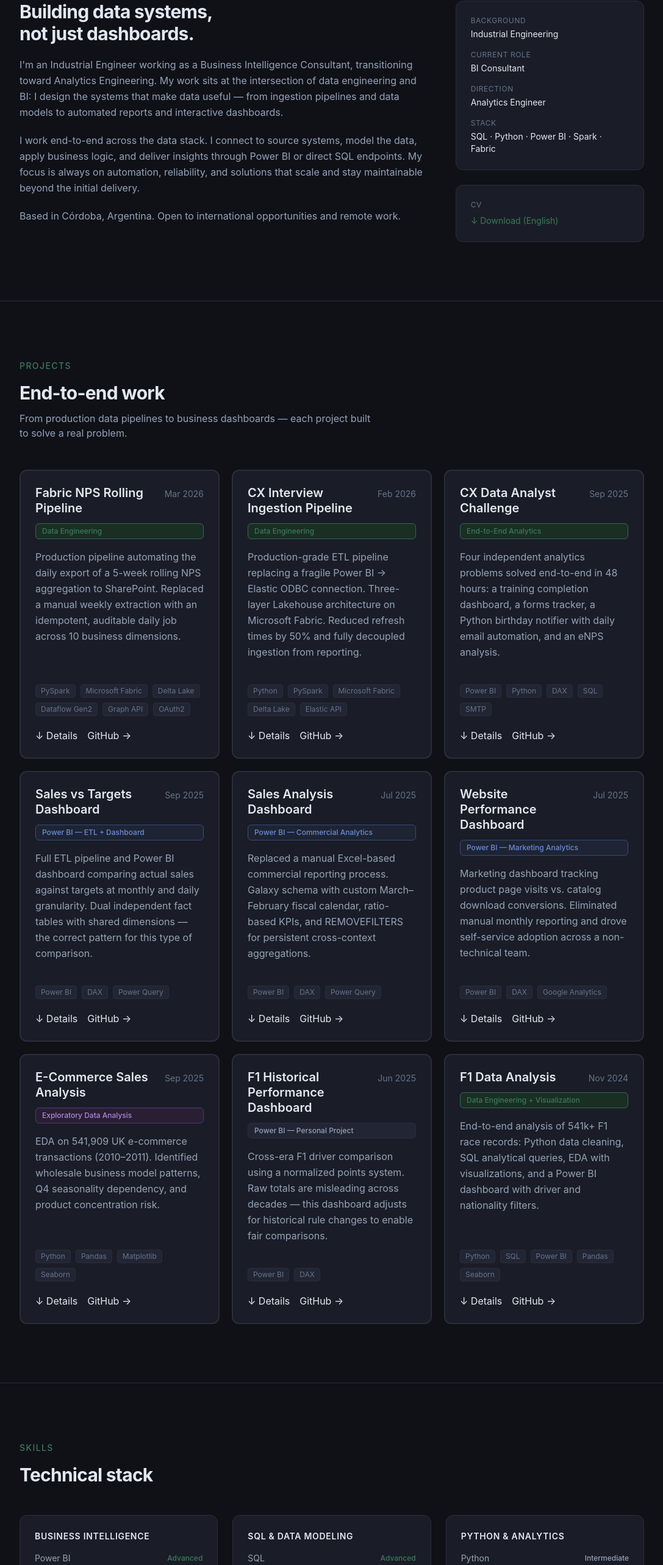
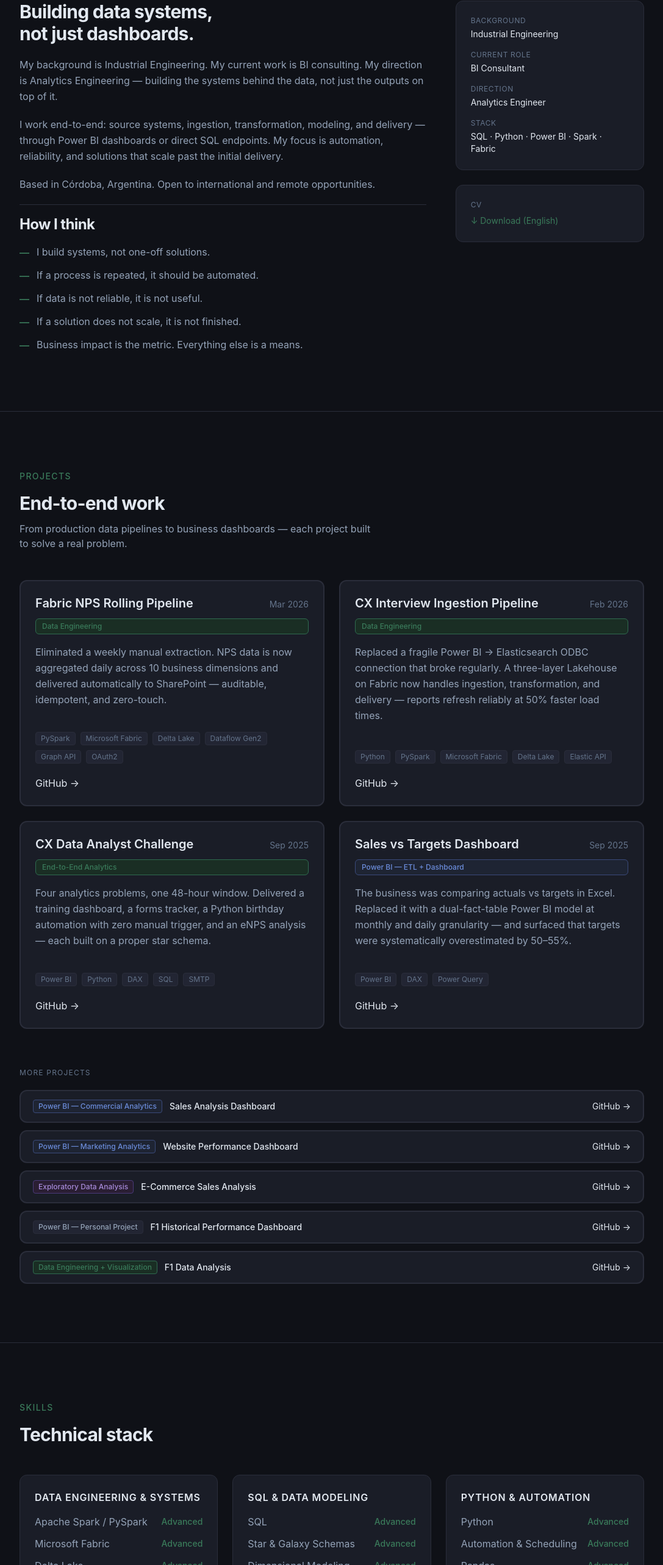
Before and after one commit to joacoferrer00/my-portfolio, a React (Vite) app: page / in a window 1280 px wide. Shown: the part 932-3498 px from the top of the page at 61% size, without its empty margins (96-1183 px from the left). Built offline with nearby package versions, Linux system fonts and the light colour scheme.

Commit message:
Phase 3 complete: content, interactions, hierarchy, docs updated

```diff
--- a/src/App.jsx
+++ b/src/App.jsx
@@ -12,7 +12,7 @@
       <main>
         <Hero />
         <About />
-        <Projects />
+<Projects />
         <Skills />
         <Contact />
       </main>
--- a/src/components/ProjectCard.jsx
+++ b/src/components/ProjectCard.jsx
@@ -9,11 +9,54 @@
   'Data Engineering + Visualization': 'bg-[#1a2e24] text-[#3A7A5A] border-[#2F6B4F]',
 }
 
-export default function ProjectCard({ project, expanded, onToggle }) {
+export default function ProjectCard({ project, expanded, onToggle, minimal = false }) {
   const typeClass = typeColors[project.type] || 'bg-[#222533] text-[#94a3b8] border-[#2a2d3a]'
 
+  if (minimal) {
     return (
-    <article className="flex flex-col bg-[#1a1d27] border-2 border-[#2a2d3a] rounded-xl overflow-hidden hover:border-[#3A7A5A] hover:scale-[1.02] transition-all duration-300">
+      <article
+        onClick={onToggle}
+        className="cursor-pointer bg-[#1a1d27] border-2 border-[#2a2d3a] rounded-xl overflow-hidden hover:border-[#3A7A5A] hover:scale-[1.01] transition-all duration-300"
+      >
+        <div className="flex items-center justify-between gap-4 px-5 py-3.5">
+          <div className="flex items-center gap-3 min-w-0">
+            <span className={`shrink-0 text-xs font-medium px-2 py-0.5 rounded border ${typeClass}`}>
+              {project.type}
+            </span>
+            <h3 className="text-[#e2e8f0] font-medium text-sm truncate">{project.title}</h3>
+          </div>
+          <a
+            href={project.repo}
+            target="_blank"
+            rel="noopener noreferrer"
+            onClick={(e) => e.stopPropagation()}
+            className="shrink-0 text-sm text-[#e2e8f0] hover:text-[#3A7A5A] active:text-[#2F6B4F] transition-colors duration-200"
+          >
+            GitHub →
+          </a>
+        </div>
+
+        <div
+          style={{
+            maxHeight: expanded ? '120px' : '0',
+            opacity: expanded ? 1 : 0,
+            overflow: 'hidden',
+            transition: 'max-height 0.35s cubic-bezier(0.4, 0, 0.2, 1), opacity 0.25s ease',
+          }}
+        >
+          <p className="px-5 pb-4 text-sm text-[#94a3b8] leading-relaxed border-t border-[#2a2d3a] pt-3">
+            {project.summary}
+          </p>
+        </div>
+      </article>
+    )
+  }
+
+  return (
+    <article
+      onClick={onToggle}
+      className="cursor-pointer flex flex-col bg-[#1a1d27] border-2 border-[#2a2d3a] rounded-xl overflow-hidden hover:border-[#3A7A5A] hover:scale-[1.02] transition-all duration-300"
+    >
       {/* Top content — grows to fill available height */}
       <div className="flex flex-col flex-1 p-6">
         <div className="flex items-start justify-between gap-4 mb-3">
@@ -83,23 +126,16 @@
           ))}
         </div>
 
-        <div className="flex items-center gap-4">
-          <button
-            onClick={onToggle}
-            className="text-base text-[#e2e8f0] hover:text-[#3A7A5A] active:text-[#2F6B4F] transition-colors duration-200"
-          >
-            {expanded ? '↑ Less' : '↓ Details'}
-          </button>
         <a
           href={project.repo}
           target="_blank"
           rel="noopener noreferrer"
+          onClick={(e) => e.stopPropagation()}
           className="text-base text-[#e2e8f0] hover:text-[#3A7A5A] active:text-[#2F6B4F] transition-colors duration-200"
         >
           GitHub →
         </a>
       </div>
-      </div>
     </article>
   )
 }
--- a/src/data/projects.js
+++ b/src/data/projects.js
@@ -6,7 +6,7 @@
     type: 'Data Engineering',
     tools: ['PySpark', 'Microsoft Fabric', 'Delta Lake', 'Dataflow Gen2', 'Graph API', 'OAuth2'],
     summary:
-      'Production pipeline automating the daily export of a 5-week rolling NPS aggregation to SharePoint. Replaced a manual weekly extraction with an idempotent, auditable daily job across 10 business dimensions.',
+      'Eliminated a weekly manual extraction. NPS data is now aggregated daily across 10 business dimensions and delivered automatically to SharePoint — auditable, idempotent, and zero-touch.',
     highlights: [
       'Three-layer architecture: Data Warehouse → Dataflow Gen2 → PySpark export notebook',
       'ISO 8601 Thursday rule and Monday-branching logic for exact 5-week rolling windows',
@@ -25,7 +25,7 @@
     type: 'Data Engineering',
     tools: ['Python', 'PySpark', 'Microsoft Fabric', 'Delta Lake', 'Elastic API'],
     summary:
-      'Production-grade ETL pipeline replacing a fragile Power BI → Elastic ODBC connection. Three-layer Lakehouse architecture on Microsoft Fabric. Reduced refresh times by 50% and fully decoupled ingestion from reporting.',
+      'Replaced a fragile Power BI → Elasticsearch ODBC connection that broke regularly. A three-layer Lakehouse on Fabric now handles ingestion, transformation, and delivery — reports refresh reliably at 50% faster load times.',
     highlights: [
       'Spark notebooks ingesting Elastic API with 10k-record pagination',
       'Three-layer architecture: Raw Parquet → Staging → Delta Lake curated tables',
@@ -43,7 +43,7 @@
     type: 'End-to-End Analytics',
     tools: ['Power BI', 'Python', 'DAX', 'SQL', 'SMTP'],
     summary:
-      'Four independent analytics problems solved end-to-end in 48 hours: a training completion dashboard, a forms tracker, a Python birthday notifier with daily email automation, and an eNPS analysis.',
+      'Four analytics problems, one 48-hour window. Delivered a training dashboard, a forms tracker, a Python birthday automation with zero manual trigger, and an eNPS analysis — each built on a proper star schema.',
     highlights: [
       'Star schema data models for all Power BI cases',
       'Python automation: daily scheduled email script with zero manual trigger',
@@ -60,7 +60,7 @@
     type: 'Power BI — ETL + Dashboard',
     tools: ['Power BI', 'DAX', 'Power Query'],
     summary:
-      'Full ETL pipeline and Power BI dashboard comparing actual sales against targets at monthly and daily granularity. Dual independent fact tables with shared dimensions — the correct pattern for this type of comparison.',
+      'The business was comparing actuals vs targets in Excel. Replaced it with a dual-fact-table Power BI model at monthly and daily granularity — and surfaced that targets were systematically overestimated by 50–55%.',
     highlights: [
       'Dual fact table star schema: FACT_VENTAS + FACT_OBJETIVOS fully independent',
       'Side-by-side monthly/daily comparison with dynamic slicers',
@@ -94,7 +94,7 @@
     type: 'Power BI — Marketing Analytics',
     tools: ['Power BI', 'DAX', 'Google Analytics'],
     summary:
-      'Marketing dashboard tracking product page visits vs. catalog download conversions. Eliminated manual monthly reporting and drove self-service adoption across a non-technical team.',
+      'Eliminated manual monthly reporting. Tracks product page visits vs. catalog download conversions, drove self-service adoption across a non-technical team.',
     highlights: [
       'Automated ingestion from Google Analytics CSV exports via Power Query',
       'Bookmark-based navigation mimicking a multi-page app',
@@ -111,7 +111,7 @@
     type: 'Exploratory Data Analysis',
     tools: ['Python', 'Pandas', 'Matplotlib', 'Seaborn'],
     summary:
-      'EDA on 541,909 UK e-commerce transactions (2010–2011). Identified wholesale business model patterns, Q4 seasonality dependency, and product concentration risk.',
+      'EDA on 541,909 UK e-commerce transactions. Identified wholesale business model patterns, Q4 seasonality dependency, and product concentration risk.',
     highlights: [
       '541k rows: cleaning, deduplication, derived metrics',
       'KPIs: £9.7M revenue, £376 avg order value, 199 avg units/order',
@@ -128,7 +128,7 @@
     type: 'Power BI — Personal Project',
     tools: ['Power BI', 'DAX'],
     summary:
-      'Cross-era F1 driver comparison using a normalized points system. Raw totals are misleading across decades — this dashboard adjusts for historical rule changes to enable fair comparisons.',
+      'Cross-era F1 driver comparison using a normalized points system to enable fair comparisons across different rule sets and eras.',
     highlights: [
       'Normalization logic applied at fact table level, preserving originals',
       'Fangio leads by average: 15.78 normalized pts/race',
@@ -145,7 +145,7 @@
     type: 'Data Engineering + Visualization',
     tools: ['Python', 'SQL', 'Power BI', 'Pandas', 'Seaborn'],
     summary:
-      'End-to-end analysis of 541k+ F1 race records: Python data cleaning, SQL analytical queries, EDA with visualizations, and a Power BI dashboard with driver and nationality filters.',
+      'End-to-end analysis of 541k+ F1 race records: Python data cleaning, SQL analytical queries, EDA with visualizations, and a Power BI dashboard.',
     highlights: [
       '541k+ rows cleaned and normalized in Pandas',
       'SQL queries for top drivers, championships, career lengths',
--- a/src/data/skills.js
+++ b/src/data/skills.js
@@ -1,12 +1,13 @@
 export const skillGroups = [
   {
-    category: 'Business Intelligence',
+    category: 'Data Engineering & Systems',
     skills: [
-      { name: 'Power BI', level: 'Advanced' },
-      { name: 'DAX', level: 'Advanced' },
-      { name: 'Power Query (M)', level: 'Advanced' },
-      { name: 'Data Modeling', level: 'Advanced' },
-      { name: 'Dashboard Design', level: 'Advanced' },
+      { name: 'Apache Spark / PySpark', level: 'Advanced' },
+      { name: 'Microsoft Fabric', level: 'Advanced' },
+      { name: 'Delta Lake', level: 'Advanced' },
+      { name: 'Lakehouse Architecture', level: 'Intermediate' },
+      { name: 'REST API Ingestion', level: 'Intermediate' },
+      { name: 'Pipeline Design', level: 'Advanced' },
     ],
   },
   {
@@ -15,28 +16,25 @@
       { name: 'SQL', level: 'Advanced' },
       { name: 'Star & Galaxy Schemas', level: 'Advanced' },
       { name: 'Dimensional Modeling', level: 'Advanced' },
-      { name: 'Query Optimization', level: 'Intermediate' },
+      { name: 'Query Optimization', level: 'Advanced' },
     ],
   },
   {
-    category: 'Python & Analytics',
+    category: 'Python & Automation',
     skills: [
-      { name: 'Python', level: 'Intermediate' },
-      { name: 'Pandas', level: 'Intermediate' },
-      { name: 'Matplotlib / Seaborn', level: 'Intermediate' },
-      { name: 'Automation & Scheduling', level: 'Intermediate' },
-      { name: 'Exploratory Data Analysis', level: 'Intermediate' },
+      { name: 'Python', level: 'Advanced' },
+      { name: 'Automation & Scheduling', level: 'Advanced' },
+      { name: 'Pandas', level: 'Advanced' },
+      { name: 'Exploratory Data Analysis', level: 'Advanced' },
     ],
   },
   {
-    category: 'Data Engineering',
+    category: 'Business Intelligence',
     skills: [
-      { name: 'Apache Spark / PySpark', level: 'Intermediate' },
-      { name: 'Microsoft Fabric', level: 'Intermediate' },
-      { name: 'Delta Lake', level: 'Intermediate' },
-      { name: 'Lakehouse Architecture', level: 'Intermediate' },
-      { name: 'REST API Ingestion', level: 'Intermediate' },
-      { name: 'Parquet / Delta Storage', level: 'Intermediate' },
+      { name: 'Power BI', level: 'Advanced' },
+      { name: 'DAX', level: 'Advanced' },
+      { name: 'Power Query (M)', level: 'Advanced' },
+      { name: 'Dashboard Design', level: 'Advanced' },
     ],
   },
   {
@@ -44,8 +42,7 @@
     skills: [
       { name: 'Git / GitHub', level: 'Intermediate' },
       { name: 'Power Automate', level: 'Intermediate' },
-      { name: 'Microsoft Fabric / Power Platform', level: 'Intermediate' },
-      { name: 'Notion', level: 'Proficient' },
+      { name: 'Microsoft Power Platform', level: 'Advanced' },
     ],
   },
 ]
--- a/src/sections/About.jsx
+++ b/src/sections/About.jsx
@@ -13,20 +13,34 @@
               Building data systems,<br />not just dashboards.
             </h2>
             <p className="text-[#94a3b8] leading-relaxed">
-              I'm an Industrial Engineer working as a Business Intelligence Consultant,
-              transitioning toward Analytics Engineering. My work sits at the intersection
-              of data engineering and BI: I design the systems that make data useful —
-              from ingestion pipelines and data models to automated reports and interactive dashboards.
+              My background is Industrial Engineering. My current work is BI consulting.
+              My direction is Analytics Engineering — building the systems behind the data,
+              not just the outputs on top of it.
             </p>
             <p className="text-[#94a3b8] leading-relaxed">
-              I work end-to-end across the data stack. I connect to source systems,
-              model the data, apply business logic, and deliver insights through Power BI
-              or direct SQL endpoints. My focus is always on automation, reliability,
-              and solutions that scale and stay maintainable beyond the initial delivery.
+              I work end-to-end: source systems, ingestion, transformation, modeling, and delivery —
+              through Power BI dashboards or direct SQL endpoints. My focus is automation,
+              reliability, and solutions that scale past the initial delivery.
             </p>
             <p className="text-[#94a3b8] leading-relaxed">
-              Based in Córdoba, Argentina. Open to international opportunities and remote work.
+              Based in Córdoba, Argentina. Open to international and remote opportunities.
             </p>
+
+            <div className="pt-4 border-t border-[#2a2d3a] space-y-3">
+              <h3 className="text-2xl font-bold text-[#e2e8f0] tracking-tight mb-4">How I think</h3>
+              {[
+                'I build systems, not one-off solutions.',
+                'If a process is repeated, it should be automated.',
+                'If data is not reliable, it is not useful.',
+                'If a solution does not scale, it is not finished.',
+                'Business impact is the metric. Everything else is a means.',
+              ].map((p, i) => (
+                <div key={i} className="flex items-start gap-3">
+                  <span className="text-[#3A7A5A] font-semibold shrink-0 mt-0.5">—</span>
+                  <p className="text-[#94a3b8] leading-relaxed">{p}</p>
+                </div>
+              ))}
+            </div>
           </div>
 
           {/* Info card */}
@@ -53,7 +67,7 @@
             <div className="bg-[#1a1d27] border border-[#2a2d3a] rounded-xl p-6 space-y-3">
               <p className="text-xs text-[#64748b] uppercase tracking-wider mb-2">CV</p>
               <a
-                href="https://drive.google.com"
+                href="https://drive.google.com/file/d/1iH_FYZtkNhHINkNI65pICpwkOV25cLqi/view"
                 target="_blank"
                 rel="noopener noreferrer"
                 className="flex items-center gap-2 text-sm text-[#3A7A5A] hover:text-[#4a9a70] transition-colors"
--- /dev/null
+++ b/src/sections/HowIThink.jsx
@@ -0,0 +1,31 @@
+const principles = [
+  'I build systems, not one-off solutions.',
+  'If a process is repeated, it should be automated.',
+  'If data is not reliable, it is not useful.',
+  'If a solution does not scale, it is not finished.',
+  'Business impact is the metric. Everything else is a means.',
+]
+
+export default function HowIThink() {
+  return (
+    <section className="py-24 px-6 border-t border-[#2a2d3a]">
+      <div className="max-w-5xl mx-auto">
+        <p className="text-[#3A7A5A] text-sm font-medium tracking-widest uppercase mb-4">
+          Mindset
+        </p>
+        <h2 className="text-3xl font-bold text-[#e2e8f0] tracking-tight mb-12">
+          How I think
+        </h2>
+
+        <ul className="space-y-5">
+          {principles.map((p, i) => (
+            <li key={i} className="flex items-start gap-4">
+              <span className="text-[#3A7A5A] font-semibold text-lg mt-0.5 shrink-0">—</span>
+              <p className="text-[#e2e8f0] text-lg leading-snug">{p}</p>
+            </li>
+          ))}
+        </ul>
+      </div>
+    </section>
+  )
+}
--- a/src/sections/Projects.jsx
+++ b/src/sections/Projects.jsx
@@ -3,6 +3,8 @@
 import { projects } from '../data/projects'
 
 export default function Projects() {
+  const featured = projects.filter((p) => p.featured)
+  const secondary = projects.filter((p) => !p.featured)
   const [openId, setOpenId] = useState(null)
 
   function handleToggle(id) {
@@ -22,8 +24,9 @@
           From production data pipelines to business dashboards — each project built to solve a real problem.
         </p>
 
-        <div className="grid md:grid-cols-2 lg:grid-cols-3 gap-5">
-          {projects.map((project) => (
+        {/* Featured — 2-column, full cards */}
+        <div className="grid md:grid-cols-2 gap-6 mb-16">
+          {featured.map((project) => (
             <ProjectCard
               key={project.id}
               project={project}
@@ -32,6 +35,20 @@
             />
           ))}
         </div>
+
+        {/* Secondary — compact list */}
+        <p className="text-xs text-[#64748b] uppercase tracking-widest mb-5">More projects</p>
+        <div className="flex flex-col gap-3">
+          {secondary.map((project) => (
+            <ProjectCard
+              key={project.id}
+              project={project}
+              expanded={openId === project.id}
+              onToggle={() => handleToggle(project.id)}
+              minimal
+            />
+          ))}
+        </div>
       </div>
     </section>
   )
--- a/src/sections/Skills.jsx
+++ b/src/sections/Skills.jsx
@@ -2,7 +2,7 @@
 
 const levelColor = {
   Advanced: 'text-[#3A7A5A]',
-  Intermediate: 'text-[#94a3b8]',
+  Intermediate: 'text-[#3A7A5A]',
   Proficient: 'text-[#94a3b8]',
 }
 
@@ -23,14 +23,14 @@
               key={group.category}
               className="bg-[#1a1d27] border border-[#2a2d3a] rounded-xl p-6"
             >
-              <h3 className="text-sm font-semibold text-[#e2e8f0] uppercase tracking-wider mb-4">
+              <h3 className="text-base font-semibold text-[#e2e8f0] uppercase tracking-wider mb-4">
                 {group.category}
               </h3>
-              <ul className="space-y-2.5">
+              <ul className="space-y-3">
                 {group.skills.map((skill) => (
                   <li key={skill.name} className="flex items-center justify-between">
-                    <span className="text-sm text-[#94a3b8]">{skill.name}</span>
-                    <span className={`text-xs font-medium ${levelColor[skill.level]}`}>
+                    <span className="text-base text-[#94a3b8]">{skill.name}</span>
+                    <span className={`text-sm font-medium ${levelColor[skill.level]}`}>
                       {skill.level}
                     </span>
                   </li>
```
Also changed, not shown: 2 other files (tests, documents, lock files or other folders). Lines whose indentation alone changed are shown as unchanged.
